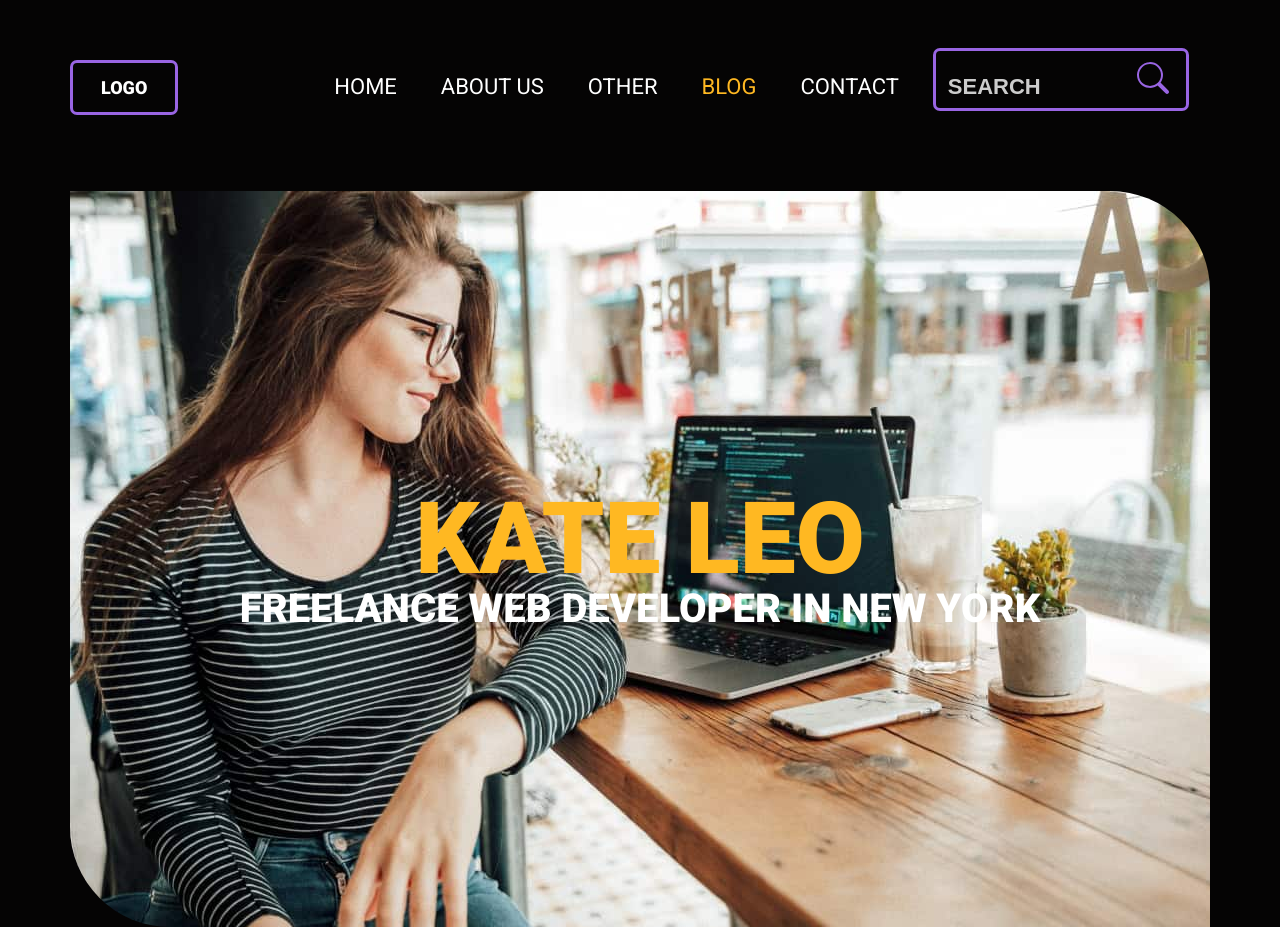
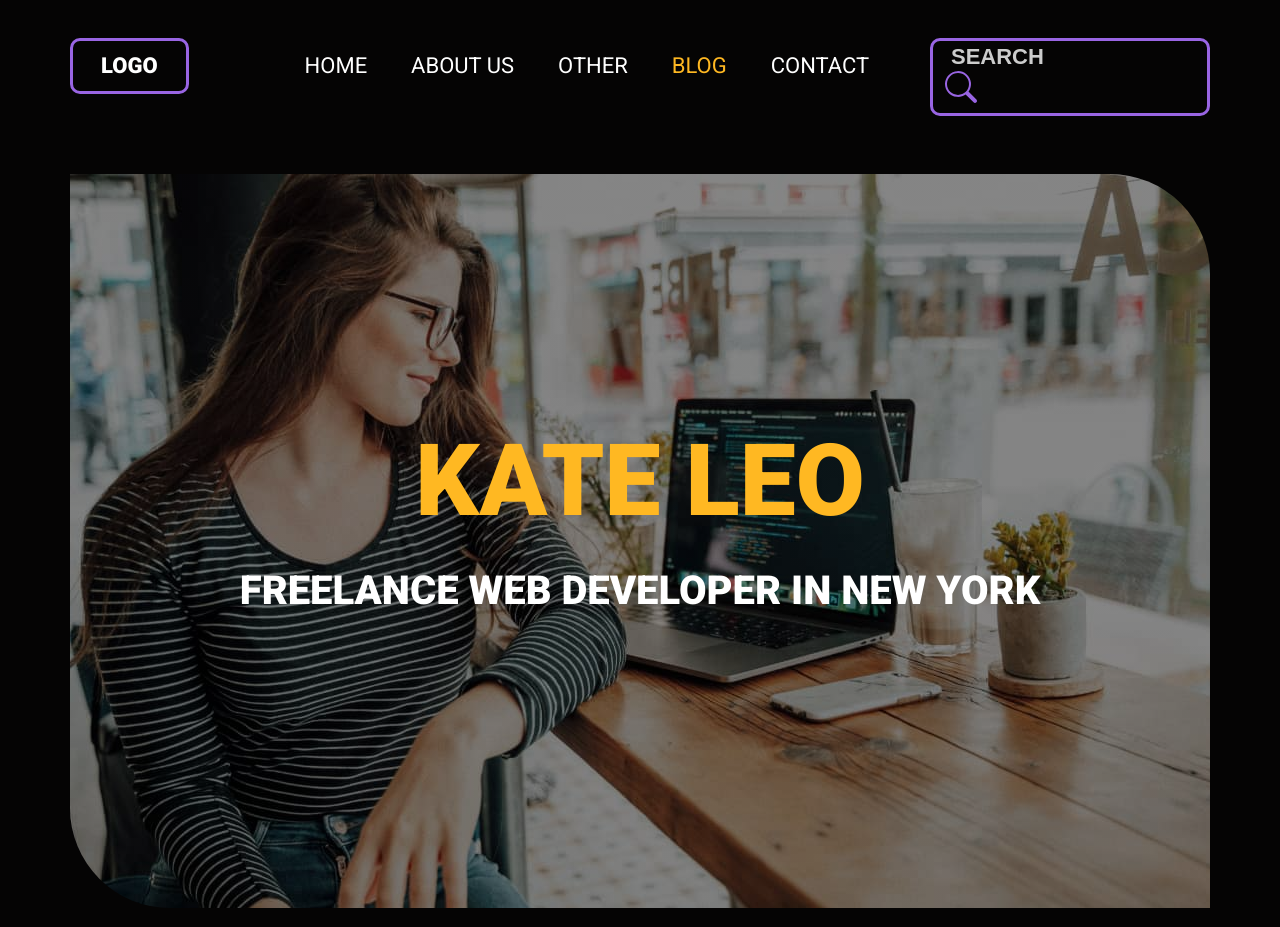
Before and after one commit to DariaZyuzina/portfolio, a plain HTML site: page index.html in a window 1280 px wide. Drawn offline with Linux system fonts and the light colour scheme.

Commit message:
add edits new

```diff
--- a/css/style.css
+++ b/css/style.css
@@ -14,30 +14,40 @@ a {
     text-transform: uppercase;
 }
 
+ul {
+    padding: 0;
+    margin: 0;
+}
+
 li {
     list-style-type: none;
 }
 
 nav {
     display: inline-block;
+    vertical-align: middle;
 }
 
 button,
 input {
     border: none;
     background-color: transparent;
+    vertical-align: middle;
 }
 
 input {
-    padding-top: 5px;
+    color: #ffffff;
+    font-size: 18px;
+    font-weight: 500;
 }
 
 input::placeholder {
     font-size: 22px;
-    line-height: 22px;
+    line-height: 1;
     font-weight: 900;
     text-transform: uppercase;
     color: #cccccc;
+    padding-left: 10px;
 }
 
 h1,h2 {
@@ -50,47 +60,56 @@ h1,h2 {
     margin: 0 auto;
 }
 
+.header {
+    margin-bottom: 80px;
+}
+
 .logo {
     color: #ffffff;
     border: 3px solid #9965e3;
-    border-radius: 7px;
-    font-size: 18px;
+    border-radius: 10px;
+    font-size: 22px;
+    line-height: 1;
     font-weight: 900;
     padding: 14px 28px;
-    margin-right: 92px;
+    margin-right: 112px;
+    display: inline-block;
+    vertical-align: middle;
 }
 
-.menu a {
+.menu-link {
     font-size: 22px;
-    line-height: 22px;
+    line-height: 1;
     font-weight: 400;
     color: #ffffff;
-    padding: 0 20px;
+
 }
 
 .menu .yellow {
     color: #ffb822;
 }
 
-.menu li {
+.menu-item {
     display: inline-block;
+    vertical-align: middle;
+    padding-right: 40px;
 }
 
 .search {
     border: 3px solid #9965e3;
-    display: inline-block;
-    border-radius: 7px;
+    border-radius: 10px;
     max-width: 280px;
-    padding: 10px;
-    margin: 10px 10px 80px 10px;
+    padding: 6px;
+    float: right;
 }
 
 /* hero */
 
 .hero {
-    background-image: url("../image/kate\ leo.jpg");
+    background:linear-gradient(rgba(0, 0, 0, 0.477), rgba(0, 0, 0, 0.477)), url("../image/kate-leo.jpg");
+    background-repeat: no-repeat;
     border-radius: 0 100px 0 100px;
-    padding: 298px 0;
+    padding: 257px 0;
 }
 
 .name {
--- a/index.html
+++ b/index.html
@@ -7,7 +7,7 @@
     <meta name="viewport" content="width=device-width, initial-scale=1.0">
     <link rel="preconnect" href="https://fonts.googleapis.com">
     <link rel="preconnect" href="https://fonts.gstatic.com" crossorigin>
-    <link rel="icon" href="./image/Rectangle 29 (Stroke).png">
+    <link rel="icon" href="./image/logo-purp.png">
     <link href="https://fonts.googleapis.com/css2?family=Roboto:wght@400;500;700;900&display=swap" rel="stylesheet">
     <link rel="stylesheet" href="css/style.css">
     <title>Portfolio</title>
@@ -15,27 +15,27 @@
 
 <body>
     <div class="wrapper">
-        <header>
+        <header class="header">
             <a class="logo" href="#">Logo</a>
             <nav>
                 <ul class="menu">
-                    <li><a href="#">Home</a></li>
-                    <li><a href="#">About us</a></li>
-                    <li><a href="#">Other</a></li>
-                    <li><a class="yellow" href="#">Blog</a></li>
-                    <li><a href="#">Contact</a></li>
+                    <li class="menu-item"><a  class="menu-link" href="#">Home</a></li>
+                    <li class="menu-item"><a class="menu-link"href="#">About us</a></li>
+                    <li class="menu-item"><a class="menu-link"href="#">Other</a></li>
+                    <li class="menu-item"><a class="menu-link yellow" href="#">Blog</a></li>
+                    <li class="menu-item"><a class="menu-link"href="#">Contact</a></li>
                 </ul>
             </nav>
             <form class="search">
                 <input type="text" name="text" placeholder="Search">
-                <button type="submit"><img src="image/Vector.svg" alt="лупа"></button>
+                <button type="submit"><img src="image/search.svg" alt="лупа"></button>
             </form>
         </header>
         <main>
             <section>
                 <div class="hero">
                     <h1 class="name">Kate leo</h1>
-                    <h2 class="name-desc">Freelance Web Developer in new YORK</h2>
+                    <p class="name-desc">Freelance Web Developer in new YORK</p>
                 </div>
             </section>
         </main>
```
Also changed, not shown: image/grow-5.jpg (renamed from image/_2xartboard_copy.jpg), image/human-6.jpg (renamed from image/human_anatomy_dribbble2_4x.jpg), image/kate-leo.jpg (renamed from image/kate leo.jpg), image/logo-green.png (renamed from image/Rectangle 29 (Stroke).png), image/logo-purp.png (renamed from image/Rectangle 29 (Stroke) 1.png), image/lookr-1.jpg (renamed from image/lookr_landing_page.jpg), image/natural-2.jpg (renamed from image/bo_s-kitchen.jpg), image/nevage-3.jpg (renamed from image/48c07970345369 2.jpg), image/profi-4.jpg (renamed from image/43c7ba70082679.jpg), image/search.svg (renamed from image/Vector.svg), image/social/facebook.svg (renamed from image/social/Vector 3.svg), image/social/inst.svg (renamed from image/social/Vector 1.svg), image/social/telegram.svg (renamed from image/social/Vector 2.svg), image/social/vk.svg (renamed from image/social/Vector.svg), 1 other file.
